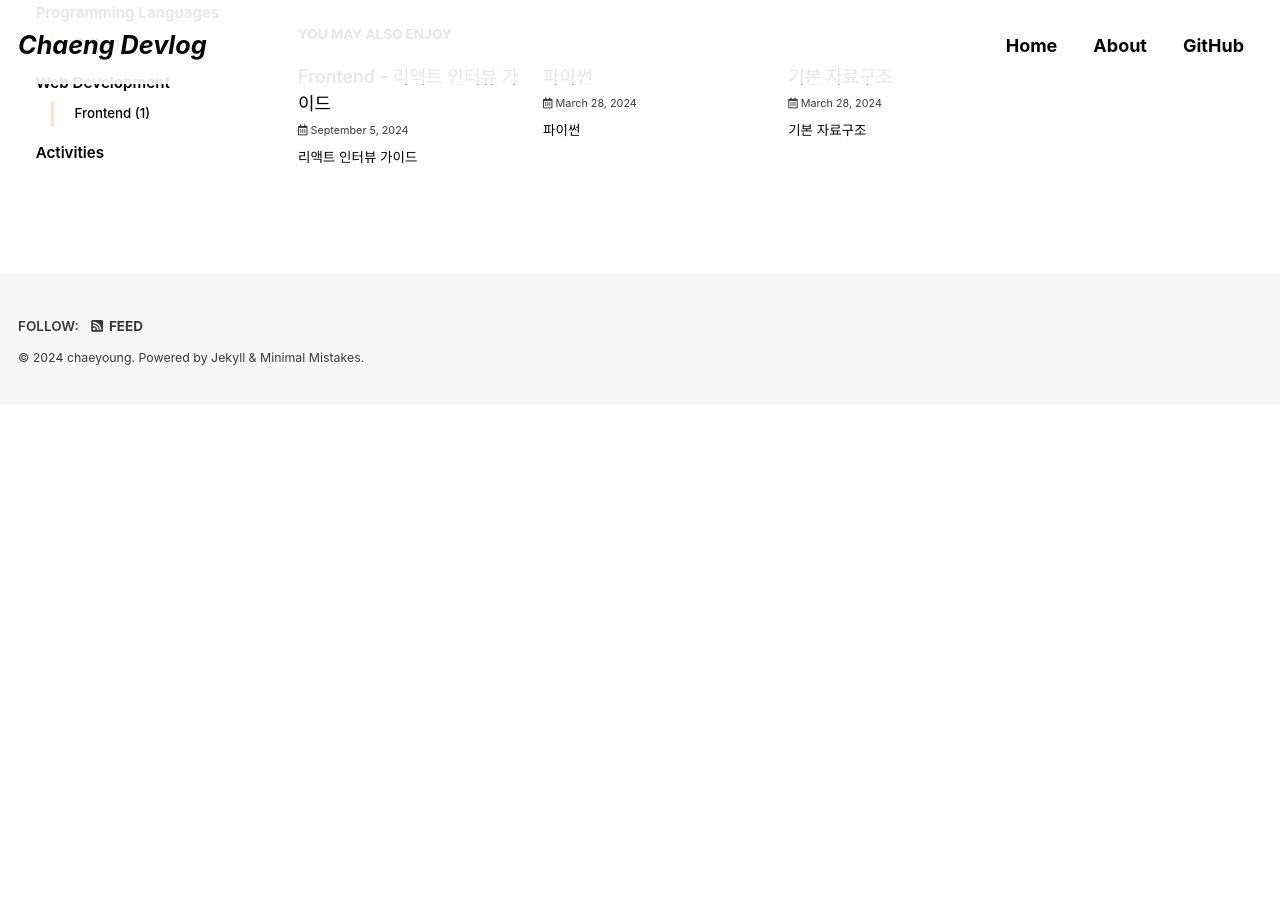
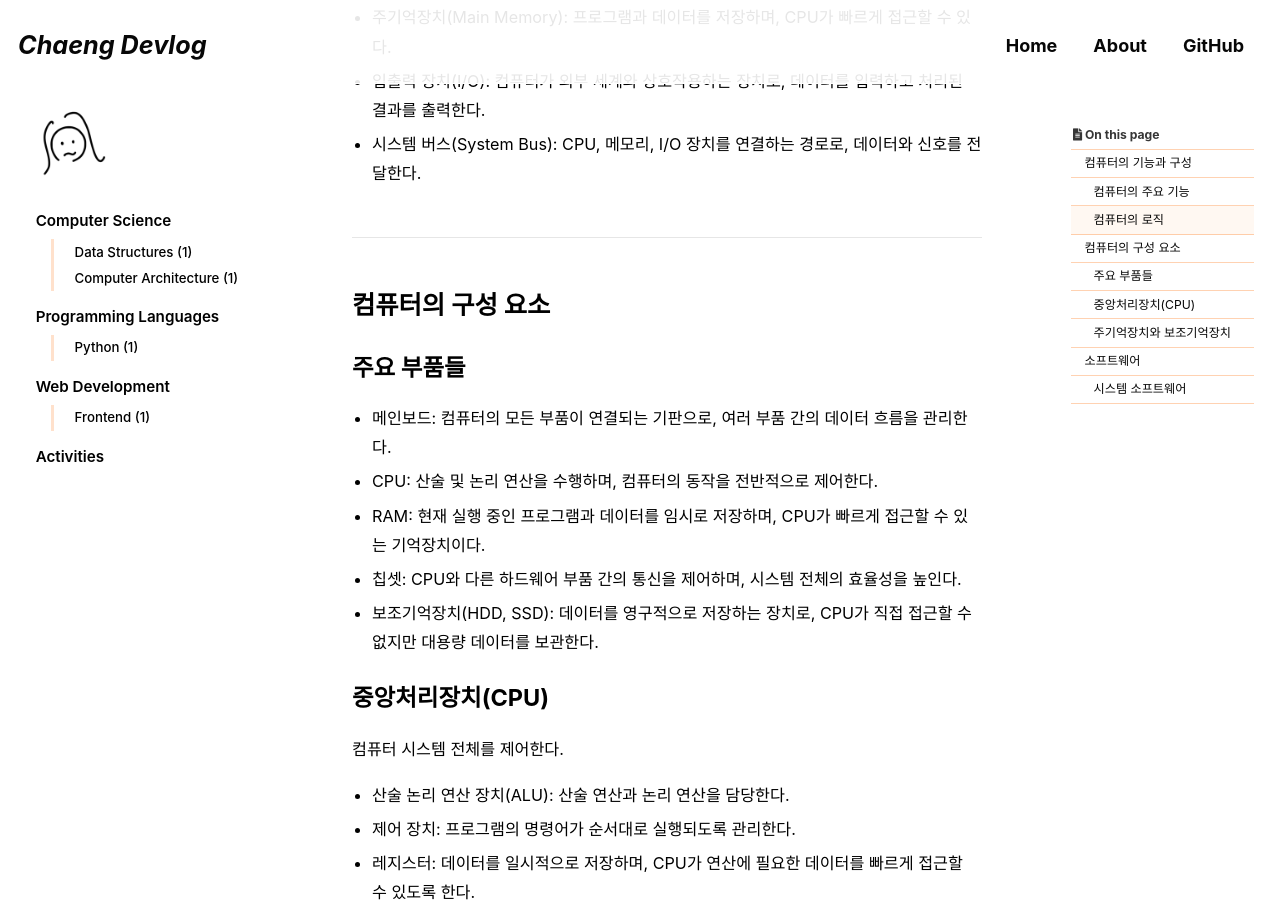
Before and after one commit to cchaeyoung/cchaeyoung.github.io, a Jekyll site: the page built from _posts/2024-09-08-basic-structure-and-functions.md, in a window 1280 px wide and 900 px high, scrolled down 635 px. Built offline with Jekyll 4.4.1, drawn with Linux system fonts in a browser that asks for light colours; cached includes are drawn as plain includes; some web fonts are replaced; comment, search, counter and statistics services are not loaded; before the commit the page ends 1040 px from its top, so only the background shows below that; some of the changed text lies outside the part shown.

Commit message:
feat: Add blog post on basic structure and functions

```diff
--- a/_posts/2024-09-08-basic-structure-and-functions.md
+++ b/_posts/2024-09-08-basic-structure-and-functions.md
@@ -16,4 +16,55 @@
 last_modified_at: 2024-09-08
 ---
 
-## 컴퓨터의 기본 구조와 기능
+# 컴퓨터의 기능과 구성
+
+## 컴퓨터의 주요 기능
+- 데이터 처리: 컴퓨터는 다양한 연산 작업을 통해 데이터를 처리한다.
+- 데이터 저장: 데이터를 영구적 또는 임시적으로 저장하며, 내부 기억장치와 외부 기억장치로 나뉜다.
+- 데이터 이동: 입력 장치에서 데이터를 받아 출력 장치로 전달하는 과정을 수행한다.
+- 제어: 컴퓨터의 모든 동작을 관리하고, 각 기능이 원활하게 수행되도록 제어한다.
+
+## 컴퓨터의 로직
+- 중앙처리장치(CPU): 컴퓨터의 핵심 장치로, 명령어를 실행하고 계산을 담당한다.
+- 주기억장치(Main Memory): 프로그램과 데이터를 저장하며, CPU가 빠르게 접근할 수 있다.
+- 입출력 장치(I/O): 컴퓨터가 외부 세계와 상호작용하는 장치로, 데이터를 입력하고 처리된 결과를 출력한다.
+- 시스템 버스(System Bus): CPU, 메모리, I/O 장치를 연결하는 경로로, 데이터와 신호를 전달한다.
+
+---
+
+# 컴퓨터의 구성 요소
+
+## 주요 부품들
+- 메인보드: 컴퓨터의 모든 부품이 연결되는 기판으로, 여러 부품 간의 데이터 흐름을 관리한다.
+- CPU: 산술 및 논리 연산을 수행하며, 컴퓨터의 동작을 전반적으로 제어한다.
+- RAM: 현재 실행 중인 프로그램과 데이터를 임시로 저장하며, CPU가 빠르게 접근할 수 있는 기억장치이다.
+- 칩셋: CPU와 다른 하드웨어 부품 간의 통신을 제어하며, 시스템 전체의 효율성을 높인다.
+- 보조기억장치(HDD, SSD): 데이터를 영구적으로 저장하는 장치로, CPU가 직접 접근할 수 없지만 대용량 데이터를 보관한다.
+
+## 중앙처리장치(CPU)
+컴퓨터 시스템 전체를 제어한다.
+- 산술 논리 연산 장치(ALU): 산술 연산과 논리 연산을 담당한다.
+- 제어 장치: 프로그램의 명령어가 순서대로 실행되도록 관리한다.
+- 레지스터: 데이터를 일시적으로 저장하며, CPU가 연산에 필요한 데이터를 빠르게 접근할 수 있도록 한다.
+
+## 주기억장치와 보조기억장치
+- 주기억장치(RAM): 수행 중인 프로그램과 이를 위해서 필요한 데이터를 기억하고 있는 장치
+  - 휘발성 메모리로 전원이 꺼지면 데이터가 사라진다.
+  - 비교적 CPU에 접근 속도가 빠르며 많은 용량을 기억한다.
+  - RAM(Random Access Memory)이 주로 사용한다.
+- 보조기억장치(HDD, SSD): 외부 기억 장치
+    - 데이터를 반영구적으로 저장하고 보존한다.
+    - 중앙처리장치와 직접 정보를 교환할 수 없기 때문에 주기억장치로 옮겨진 후 처리한다.
+    - 주기억장치에 비해 가격은 저렴하고 저장 용량 또한 크지만 속도가 느리다.
+    - 자기테이프, 자기디스크, CD-ROM, DVD, Flash Memory, 광디스크
+
+---
+
+# 소프트웨어
+정보의 이동 방향과 정보처리의 종류를 지정하고 그러한 동작들이 일어나는 시간을 지정하는 명령들의 집합이다.
+
+## 시스템 소프트웨어
+컴퓨터 시스템을 제어하고 효율적으로 사용하기 위해 만들어진 소프트웨어이다.
+- 운영체제: 컴퓨터 하드웨어와 사용자 간의 인터페이스 역할을 하며, 하드웨어 자원을 관리한다.
+- 디바이스 드라이버: 하드웨어 장치가 운영체제와 상호작용할 수 있도록 돕는 소프트웨어이다.
+- 컴파일러 & 인터프리터: 프로그래밍 언어로 작성된 코드를 컴퓨터가 이해할 수 있는 기계어로 변환해 실행할 수 있도록 한다.
```
Also changed, not shown: other parts of _posts/2024-09-08-basic-structure-and-functions.md (+1 -1 lines).
